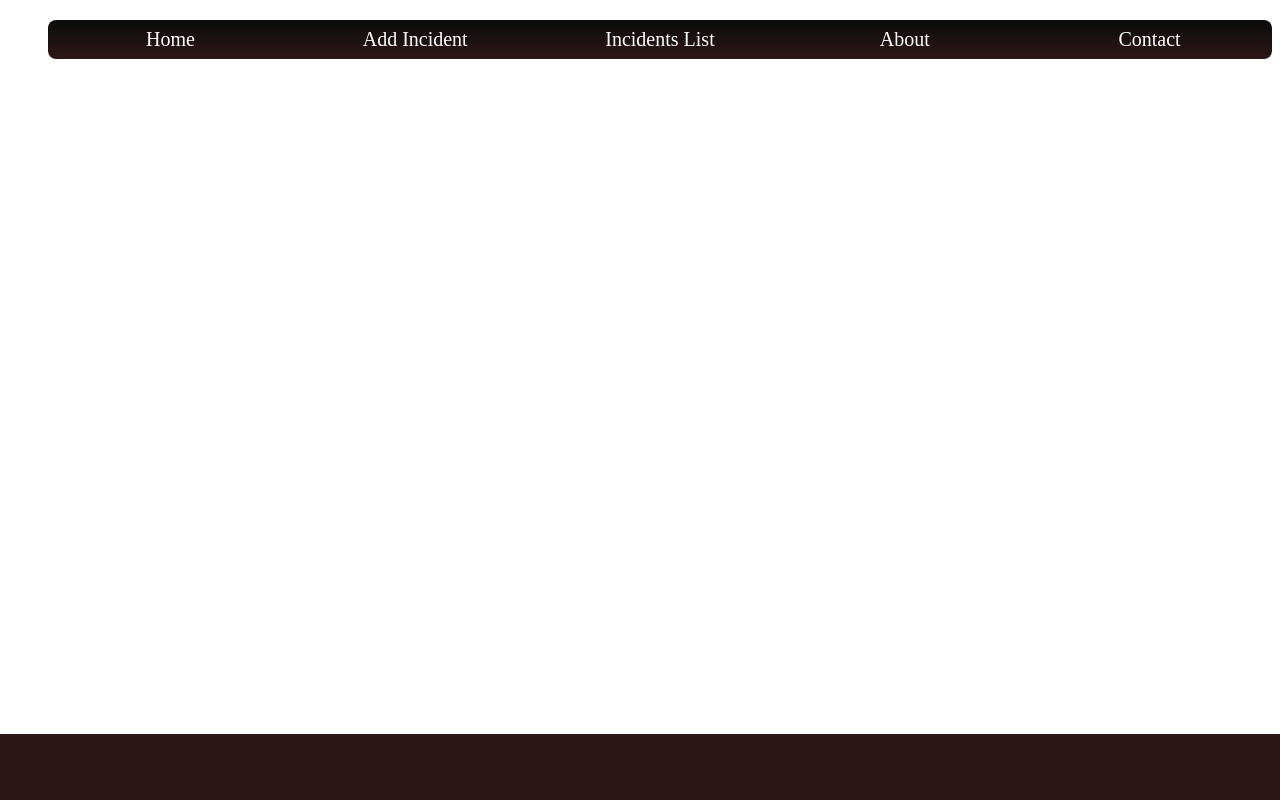
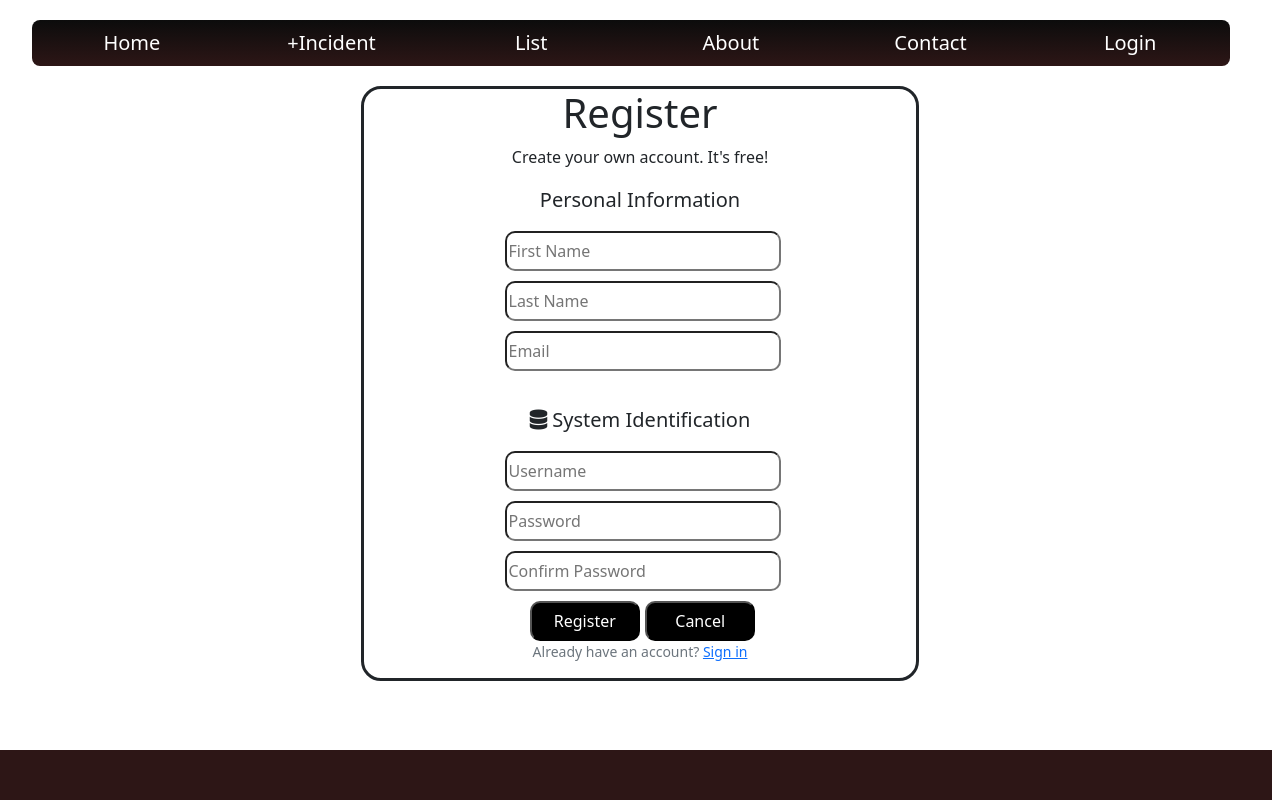
Before and after one commit to Centannial-College/COMP229-XTRAK, an Angular app: page /register in a window 1280 px wide. Before the commit this address led to /. Built offline with nearby package versions, Linux system fonts and the light colour scheme.

Commit message:
Login + Reg page initialized

```diff
--- a/src/app/app-routing.module.ts
+++ b/src/app/app-routing.module.ts
@@ -2,10 +2,14 @@ import { NgModule } from '@angular/core';
 import { RouterModule, Routes } from '@angular/router';
 import { ContactComponent } from './content/contact/contact.component';
 import { HomeComponent } from './content/home/home.component';
+import { LoginComponent } from './content/login/login.component';
+import { RegisterComponent } from './content/register/register.component';
 
 const routes: Routes = [
   {path: 'home', component: HomeComponent},
-  {path: 'contact', component: ContactComponent}
+  {path: 'contact', component: ContactComponent},
+  {path: 'login', component: LoginComponent},
+  {path: 'register', component: RegisterComponent}
 ];
 
 @NgModule({
--- a/src/app/app.module.ts
+++ b/src/app/app.module.ts
@@ -7,6 +7,8 @@ import { HomeComponent } from './content/home/home.component';
 import { HeaderComponent } from './components/header/header.component';
 import { FooterComponent } from './components/footer/footer.component';
 import { ContactComponent } from './content/contact/contact.component';
+import { LoginComponent } from './content/login/login.component';
+import { RegisterComponent } from './content/register/register.component';
 
 @NgModule({
   declarations: [
@@ -14,7 +16,9 @@ import { ContactComponent } from './content/contact/contact.component';
     HomeComponent,
     HeaderComponent,
     FooterComponent,
-    ContactComponent
+    ContactComponent,
+    LoginComponent,
+    RegisterComponent
   ],
   imports: [
     BrowserModule,
--- a/src/app/components/header/header.component.css
+++ b/src/app/components/header/header.component.css
@@ -10,7 +10,7 @@ body {
     overflow: hidden;}
   nav ul li {
     float: left;
-    width: 20%; }
+    width: 16%; }
   nav ul li a {
     text-align: center;
     font-size: 20px;
--- a/src/app/components/header/header.component.html
+++ b/src/app/components/header/header.component.html
@@ -4,10 +4,10 @@
           <a href="home">Home</a>
       </li>
       <li>
-          <a href="">Add Incident</a>
+          <a href="">+Incident</a>
       </li>
       <li>
-          <a href="incident">Incidents List</a>
+          <a href="incident">List</a>
       </li>
       <li>
           <a href="">About</a>
@@ -15,5 +15,8 @@
       <li>
           <a href="contact">Contact</a>
       </li>
+      <li>
+        <a href="login">Login</a>
+        </li>
     </ul>
   </nav>
--- /dev/null
+++ b/src/app/content/login/login.component.css
@@ -0,0 +1,47 @@
+.loginWindow{
+    margin-top:50px;
+    text-align: center;
+	margin: auto;
+	min-width: 430px;
+	height: 50%;
+ 	width: 50%;
+	border:solid;
+	border-radius: 20px;
+	margin-top:20px;
+	backdrop-filter: blur(9px);
+}
+.input-group{
+    padding-right: 10px;
+    margin-right:10px;
+    margin-top: 5px;
+}
+.buttonsArea{
+    text-align: center;
+    float: left;
+    height: 50%;
+ 	width: 100%;
+}
+
+.btn-lg {
+    margin-left:5px;
+    width: 20%;
+    height: 40px;
+    border-radius: 10px;
+    background-color: black;
+    color:white;
+}
+.btn-lg:hover{
+    background-color:red;
+}
+.form-inputs{
+width: 50%;
+height: 40px;
+border-radius: 10px;
+margin-left:5px;
+margin-bottom:10px;
+}
+.userIcon{
+    margin-left: 50px;
+    width:5px;
+    height:5px;
+}
--- /dev/null
+++ b/src/app/content/login/login.component.html
@@ -0,0 +1,32 @@
+<div class="loginWindow">
+
+                <h1 class="">Login</h1>
+
+                <form method="POST" id="loginForm" novalidate>
+
+                        <i class="userIcon">
+                        </i>
+
+                      <input type="text" class="form-inputs" id="username" name="username"  required
+                      value="" placeholder="Enter your username">
+
+                        <i class="userIcon">
+                        </i>
+                      <input type="password" class="form-inputs" id="password" name="password"  required
+                      value="" placeholder="Enter your password">
+
+                  <div class="buttonsArea">
+                    <button id="loginButton" type="submit" class="btn-lg">
+                      <i class="fas fa-sign-in-alt"></i> Login</button>
+                      <button id="cancelButton" type="reset" class="btn-lg">
+                        <i class="fas fa-undo"></i> Cancel</button>
+                  </div>
+                </form>
+
+
+
+<p class="text-center text-muted small">
+              Don't have an account?
+              <a class="link" href="register">Register Here!</a>
+            </p>
+        </div>
--- /dev/null
+++ b/src/app/content/login/login.component.ts
@@ -0,0 +1,15 @@
+import { Component, OnInit } from '@angular/core';
+
+@Component({
+  selector: 'app-login',
+  templateUrl: './login.component.html',
+  styleUrls: ['./login.component.css']
+})
+export class LoginComponent implements OnInit {
+
+  constructor() { }
+
+  ngOnInit(): void {
+  }
+
+}
--- /dev/null
+++ b/src/app/content/register/register.component.css
@@ -0,0 +1,48 @@
+.registerWindow{
+    margin-top:50px;
+    text-align: center;
+	margin: auto;
+	min-width: 430px;
+	height: 80%;
+ 	width: 50%;
+	border:solid;
+	border-radius: 20px;
+	margin-top:20px;
+	backdrop-filter: blur(9px);
+}
+
+.input-group{
+    padding-right: 10px;
+    margin-right:10px;
+    margin-top: 5px;
+}
+.buttonsArea{
+    text-align: center;
+    float: left;
+    height: 50%;
+ 	width: 100%;
+}
+
+.btn-lg {
+    margin-left:5px;
+    width: 20%;
+    height: 40px;
+    border-radius: 10px;
+    background-color: black;
+    color:white;
+}
+.btn-lg:hover{
+    background-color:red;
+}
+.form-inputs{
+width: 50%;
+height: 40px;
+border-radius: 10px;
+margin-left:5px;
+margin-bottom:10px;
+}
+.userIcon{
+    margin-left: 50px;
+    width:5px;
+    height:5px;
+}
--- /dev/null
+++ b/src/app/content/register/register.component.html
@@ -0,0 +1,74 @@
+<div class="registerWindow" >
+
+    <div class="">
+              <h1 class="">Register</h1>
+            <!-- Message Area -->
+
+
+              <form method="POST" id="registerForm" novalidate>
+                <p class="hint-text">Create your own account. It's free!</p>
+
+                <div class="form-group">
+
+                    <p class="lead"><i class=""></i> Personal Information</p>
+
+                      <input class="form-inputs" type="text" name="firstName" id="firstName" placeholder="First Name" required>
+
+
+                      <input class="form-inputs" type="text" name="lastName" id="lastName" placeholder="Last Name" required>
+
+                </div>
+
+                <div class="form-group">
+                  <div class="row">
+                    <div class="col-md-12">
+                      <input type="email" class="form-inputs" id="emailAddress" name="emailAddress" required
+                      value="" placeholder="Email">
+                    </div>
+                  </div>
+                </div>
+
+                <div class="form-group mt-4">
+                  <div class="row">
+                    <p class="lead"><i class="fas fa-database"></i> System Identification</p>
+                    <div class="col-md-12">
+                      <input type="text" class="form-inputs" id="username" name="username"  required
+                      value="" placeholder="Username">
+                    </div>
+                  </div>
+                </div>
+
+                <div class="form-group">
+                  <div class="row">
+                    <div class="col-md-12">
+                      <input type="password" class="form-inputs" id="password" name="password"  required
+                      value="" placeholder="Password">
+                    </div>
+                  </div>
+                </div>
+
+                <div class="form-group">
+                  <div class="row">
+                    <div class="col-md-12">
+                      <input type="password" class="form-inputs" id="confirmPassword" name="confirmPassword"  required
+                      value="" placeholder="Confirm Password">
+                    </div>
+                  </div>
+                </div>
+
+                <div class="buttonsArea">
+                  <button id="submitButton" type="submit" class="btn-lg">
+                    <i class=""></i> Register</button>
+                  <button id="cancelButton" type="reset"  class="btn-lg">
+                    <i class=""></i> Cancel</button>
+                </div>
+              </form>
+
+            </div>
+
+
+
+<p class="text-center text-muted small">
+                Already have an account?
+                <a class="link" href="login">Sign in</a>
+            </div>
--- /dev/null
+++ b/src/app/content/register/register.component.ts
@@ -0,0 +1,15 @@
+import { Component, OnInit } from '@angular/core';
+
+@Component({
+  selector: 'app-register',
+  templateUrl: './register.component.html',
+  styleUrls: ['./register.component.css']
+})
+export class RegisterComponent implements OnInit {
+
+  constructor() { }
+
+  ngOnInit(): void {
+  }
+
+}
--- a/src/index.html
+++ b/src/index.html
@@ -3,6 +3,9 @@
 <head>
   <meta charset="utf-8">
   <title>XTrak</title>
+        <link rel="stylesheet" href="https://cdn.jsdelivr.net/npm/bootstrap@5.2.0/dist/css/bootstrap.min.css" integrity="sha384-gH2yIJqKdNHPEq0n4Mqa/HGKIhSkIHeL5AyhkYV8i59U5AR6csBvApHHNl/vI1Bx" crossorigin="anonymous">
+        <link rel="stylesheet" href="https://cdnjs.cloudflare.com/ajax/libs/font-awesome/6.2.0/css/all.min.css" integrity="sha512-xh6O/CkQoPOWDdYTDqeRdPCVd1SpvCA9XXcUnZS2FmJNp1coAFzvtCN9BmamE+4aHK8yyUHUSCcJHgXloTyT2A==" crossorigin="anonymous" referrerpolicy="no-referrer" />
+
   <base href="/">
   <meta name="viewport" content="width=device-width, initial-scale=1">
   <link rel="icon" type="image/x-icon" href="favicon.ico">
```
Also changed, not shown: 2 other files (tests, documents, lock files or other folders).
